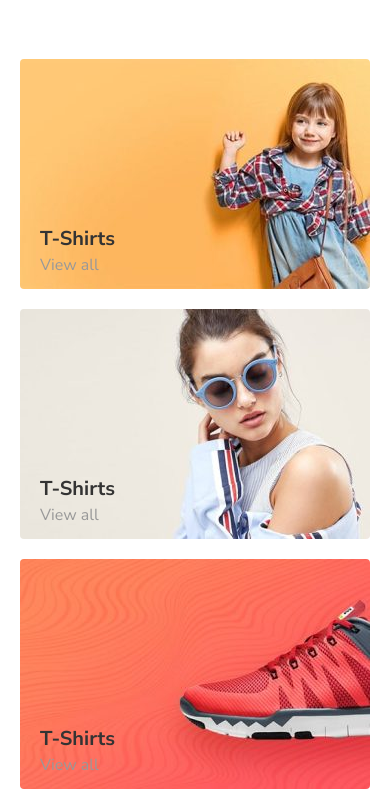
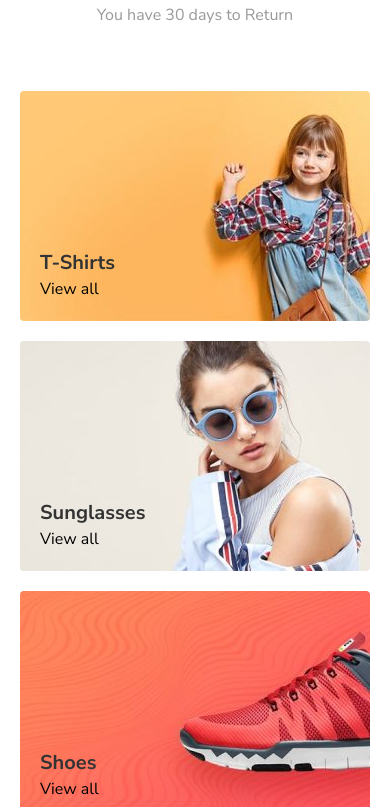
Before and after one commit to only1tarunno/shop, a React (Vite) app: page / in a window 390 px wide. Shown: the part 1165-1972 px from the top of the page. Built offline with nearby package versions, Linux system fonts and the light colour scheme; no server answers.

Commit message:
home page complete

```diff
--- a/src/components/shared/CategoryCard.jsx
+++ b/src/components/shared/CategoryCard.jsx
@@ -15,10 +15,10 @@ const CategoryCard = ({ img, title }) => {
           className="transition-transform duration-300 hover:-translate-y-2 rounded w-full object-cover cursor-pointer"
           alt={title}
         />
-        <div className="absolute bottom-3 left-5">
+        <div className="absolute bottom-5 left-5">
           <h3 className="font-bold text-xl text-[#333]">{title}</h3>
           <Link to="/shop">
-            <p className="text-[#999999]">View all</p>
+            <p className="text-[#000000]">View all</p>
           </Link>
         </div>
       </div>
--- a/src/pages/Home/Category.jsx
+++ b/src/pages/Home/Category.jsx
@@ -14,11 +14,11 @@ const Category = () => {
       <Container>
         <div className="grid grid-cols-1 md:grid-cols-2 lg:grid-cols-3 gap-5">
           <CategoryCard img={cat1} title="T-Shirts"></CategoryCard>
-          <CategoryCard img={cat2} title="T-Shirts"></CategoryCard>
-          <CategoryCard img={cat3} title="T-Shirts"></CategoryCard>
-          <CategoryCard img={cat4} title="T-Shirts"></CategoryCard>
-          <CategoryCard img={cat5} title="T-Shirts"></CategoryCard>
-          <CategoryCard img={cat6} title="T-Shirts"></CategoryCard>
+          <CategoryCard img={cat2} title="Sunglasses"></CategoryCard>
+          <CategoryCard img={cat3} title="Shoes"></CategoryCard>
+          <CategoryCard img={cat4} title="Jackets"></CategoryCard>
+          <CategoryCard img={cat5} title="Bags"></CategoryCard>
+          <CategoryCard img={cat6} title="Accessories"></CategoryCard>
         </div>
       </Container>
     </>
--- a/src/pages/Home/Featured.jsx
+++ b/src/pages/Home/Featured.jsx
@@ -4,6 +4,8 @@ import Container from "../../components/shared/Container";
 import FeaturedImage from "../../components/shared/FeaturedImage";
 import useAxiosPublic from "../../hooks/useAxiosPublic";
 import Loader from "../../components/shared/Loader";
+import Button from "../../components/shared/Button";
+import { Link } from "react-router-dom";
 
 const Featured = () => {
   const axiosPublic = useAxiosPublic();
@@ -20,7 +22,7 @@ const Featured = () => {
   }
   return (
     <Container>
-      <div className="pt-16 pb-10">
+      <div className="pt-20 pb-16">
         <h3 className="text-sm font-bold text-[#999999] text-center">
           TOP SALE ON THIS WEEK
         </h3>
@@ -43,6 +45,11 @@ const Featured = () => {
             </div>
           ))}
         </div>
+        <div className="text-center py-10">
+          <Link to="/shop">
+            <Button text={"View More"}></Button>
+          </Link>
+        </div>
       </div>
     </Container>
   );
--- a/src/pages/Home/Instagram.jsx
+++ b/src/pages/Home/Instagram.jsx
@@ -17,7 +17,7 @@ import { FreeMode } from "swiper/modules";
 
 const Instagram = () => {
   return (
-    <div className="pb-16">
+    <div className="">
       <div className="pt-5 pb-10">
         <h3 className="text-sm font-bold text-[#999999] text-center">
           STAY UP-TO-DATE
--- a/src/pages/Home/Shipping.jsx
+++ b/src/pages/Home/Shipping.jsx
@@ -7,7 +7,7 @@ const Shipping = () => {
   return (
     <>
       <Container>
-        <div className="flex gap-10 flex-wrap sm:flex-nowrap items-center justify-between overflow-x-auto pt-8 py-16">
+        <div className="flex gap-10 flex-wrap sm:flex-nowrap items-center justify-between overflow-x-auto py-16">
           <div className="text-center w-full sm:w-2/6">
             <img src={van} className="w-14 mx-auto pb-2" alt="" />
             <h3 className="text-[#333] font-bold text-lg">Free Shipping</h3>
--- a/src/pages/Shop/Shop.jsx
+++ b/src/pages/Shop/Shop.jsx
@@ -127,9 +127,9 @@ const Shop = () => {
                 onChange={handlePrice}
                 className="select select-bordered Uppercase w-full md:max-w-xs focus:outline-none"
               >
-                <option value={""}>Relevance</option>
-                <option value={"asc"}>Sort by price: low to high</option>
-                <option value={"desc"}>Sort by price: high to low</option>
+                <option value={""}>Sort by price</option>
+                <option value={"asc"}>Low to high</option>
+                <option value={"desc"}>High to low</option>
               </select>
             </div>
             {/* search  */}
```
